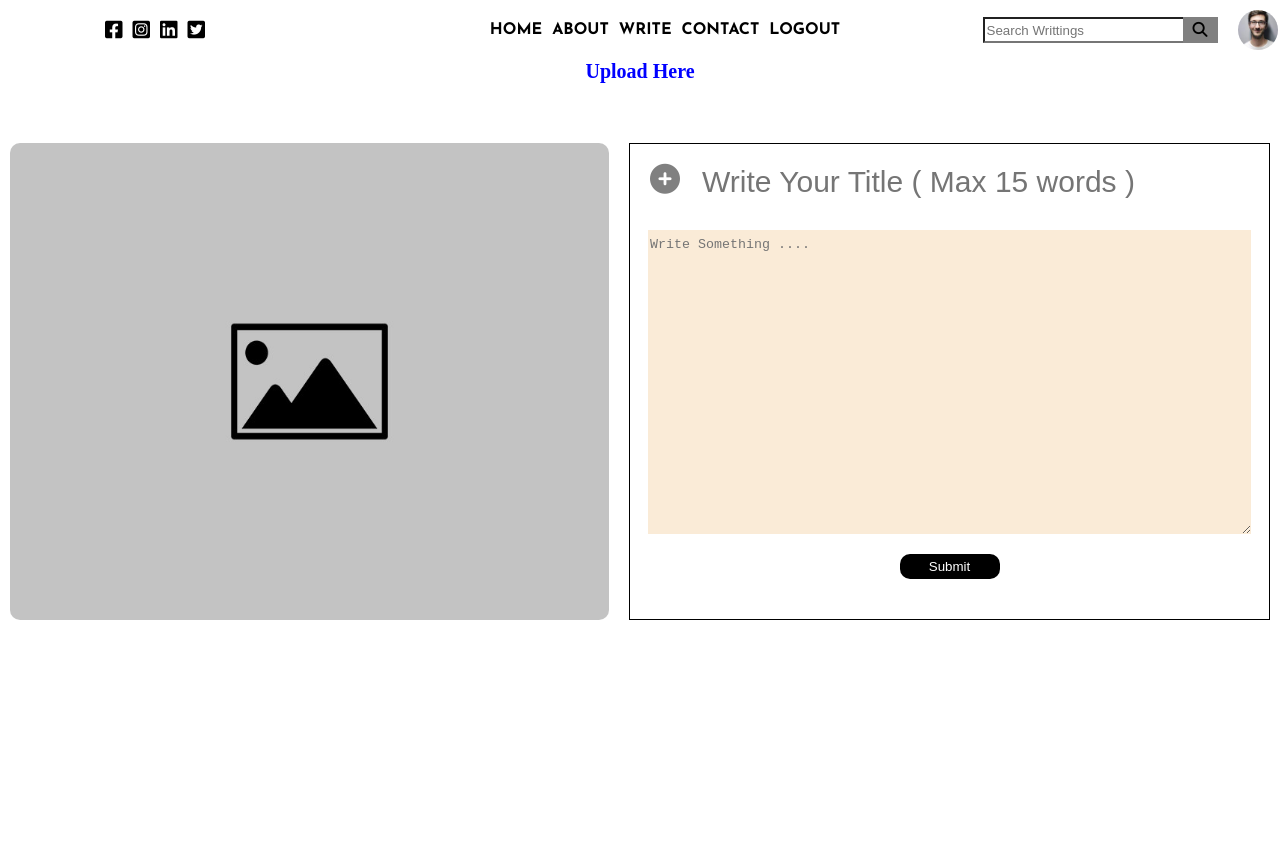
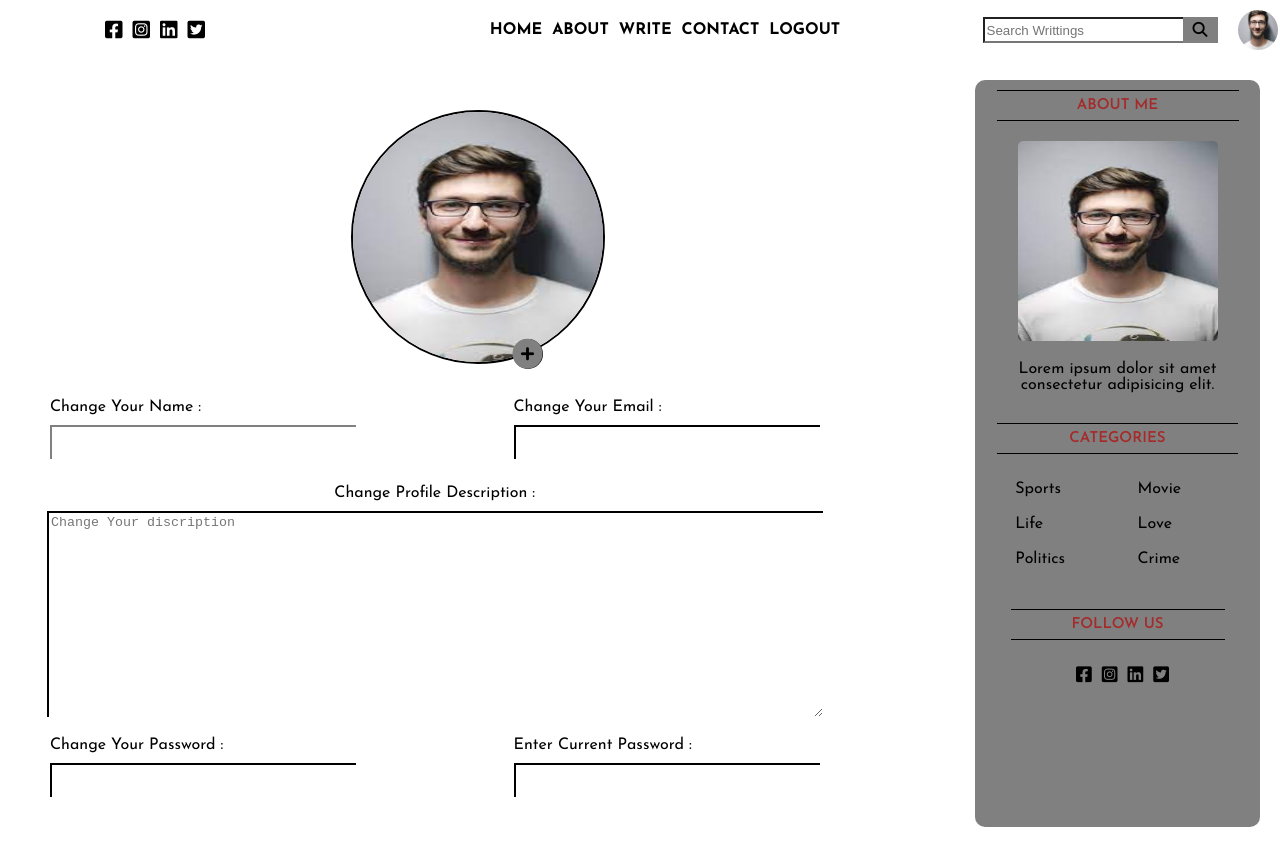
Before and after one commit to kanha638/Bloggy, a React (Create React App) app in the folder frontend/: page / in a window 1280 px wide. Before the commit the page ends 800 px from the top, so only its background shows below. Built offline with nearby package versions, Linux system fonts and the light colour scheme.

Commit message:
User Setting Component has been compeleted

```diff
--- a/frontend/src/App.js
+++ b/frontend/src/App.js
@@ -1,15 +1,17 @@
 import { HomePage } from "./Components/Pages/HomePage/HomePage";
 import { PostView } from "./Components/Pages/PostView/PostView";
 import { UploadPost } from "./Components/Pages/UploadPost/UploadPost";
+import { UserSettting } from "./Components/Pages/UserSetting/UserSetting";
 import TopBar from "./Components/TopBar/TopBar";
 
 function App() {
   return (
     <>
       <TopBar />
-      <UploadPost />
+      {/* <UploadPost /> */}
       {/* <PostView /> */}
       {/* <HomePage /> */}
+      <UserSettting />
     </>
   );
 }
--- a/frontend/src/Components/Pages/UploadPost/UploadPost.css
+++ b/frontend/src/Components/Pages/UploadPost/UploadPost.css
@@ -55,6 +55,7 @@
 .fileinputIcon {
   font-size: 30px;
   color: grey;
+  cursor: pointer;
 }
 .titleinput {
   margin-left: 20px;
--- /dev/null
+++ b/frontend/src/Components/Pages/UserSetting/UserSetting.css
@@ -0,0 +1,113 @@
+.setting {
+  display: flex;
+  flex-direction: column;
+  flex-wrap: wrap;
+  font-family: "Josefin Sans", sans-serif;
+}
+.settingcontainer {
+  flex: 9;
+  padding: 30px;
+  margin: 20px;
+}
+@media screen and (min-width: 900px) {
+  .setting {
+    flex-direction: row;
+  }
+}
+.settingWrapper {
+  display: flex;
+  flex-direction: column;
+  justify-content: center;
+  align-items: center;
+}
+.settingimg {
+  width: 250px;
+  height: 250px;
+  border-radius: 50%;
+  border: 2px solid black;
+  margin-bottom: -25px;
+}
+.changeimgicon {
+  font-size: 30px;
+  background-color: black;
+  border-radius: 50%;
+  margin-left: 100px;
+}
+.changeimg {
+  display: none;
+}
+.inputcontainer {
+  margin-top: 30px;
+  display: flex;
+  flex-direction: column;
+  justify-content: space-between;
+  flex: 2;
+  width: 90%;
+}
+.basicinfo {
+  display: flex;
+  justify-content: space-between;
+  flex-wrap: wrap;
+}
+.changename {
+  margin-top: 10px;
+  width: 300px;
+  height: 30px;
+  border: none;
+  font-weight: 500;
+  font-size: 15px;
+  border-top: 2px solid grey;
+  border-left: 2px solid grey;
+}
+.changeemail {
+  margin-top: 10px;
+  width: 300px;
+  height: 30px;
+  border: none;
+  border-top: 2px solid black;
+  border-left: 2px solid black;
+}
+.desc {
+  width: 100%;
+  margin-top: 20px;
+}
+.textareainput {
+  display: flex;
+  align-self: center;
+  width: 100%;
+  height: 200px;
+  border: none;
+  border-top: 2px solid black;
+  border-left: 2px solid black;
+}
+.textareainput:focus {
+  outline: none;
+}
+.passwordarea {
+  display: flex;
+  flex-wrap: wrap;
+  justify-content: space-between;
+  margin-top: 20px;
+}
+.changepassword {
+  margin-top: 10px;
+  width: 300px;
+  height: 30px;
+  border: none;
+  border-top: 2px solid black;
+  border-left: 2px solid black;
+}
+.changepassword:focus {
+  outline: none;
+}
+.currentpassword {
+  margin-top: 10px;
+  width: 300px;
+  border: none;
+  border-top: 2px solid black;
+  border-left: 2px solid black;
+  height: 30px;
+}
+.currentpassword:focus {
+  outline: none;
+}
--- /dev/null
+++ b/frontend/src/Components/Pages/UserSetting/UserSetting.jsx
@@ -0,0 +1,60 @@
+import "./UserSetting.css";
+import myimage from "../../../Images/User.jpeg";
+import { SideBar } from "../../SideBar/SideBar";
+
+export const UserSettting = () => {
+  return (
+    <div className="setting">
+      <div className="settingcontainer">
+        <div className="settingWrapper">
+          <img src={myimage} alt="" className="settingimg" />
+          <label htmlFor="changeimg">
+            <i class=" changeimgicon fileinputIcon fa-solid fa-circle-plus"></i>
+          </label>
+          <input type="file" id="changeimg" className="changeimg" />
+        </div>
+        <div className="inputcontainer">
+          {/* Basic Info  */}
+          <div className="basicinfo">
+            <div className="name">
+              <label>
+                Change Your Name :<br />{" "}
+                <input type="text" className="changename" />
+              </label>
+            </div>
+            <div className="email">
+              <label>
+                Change Your Email :<br></br>{" "}
+                <input type="text" className="changeemail" />
+              </label>
+            </div>
+          </div>
+
+          <br />
+          {/* Desctiption Area */}
+          <label style={{ "text-align": "center", margin: "10px" }}>
+            Change Profile Description :
+          </label>
+          <textarea
+            placeholder="Change Your discription"
+            className="textareainput"
+          ></textarea>
+
+          {/* Password Area */}
+          <div className="passwordarea">
+            <label>
+              Change Your Password :<br />
+              <input type="password" className="changepassword" />
+            </label>
+
+            <label>
+              Enter Current Password :<br />
+              <input type="password" className="currentpassword" />
+            </label>
+          </div>
+        </div>
+      </div>
+      <SideBar />
+    </div>
+  );
+};
```
